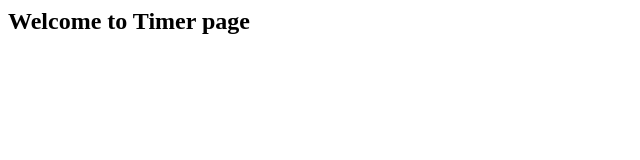
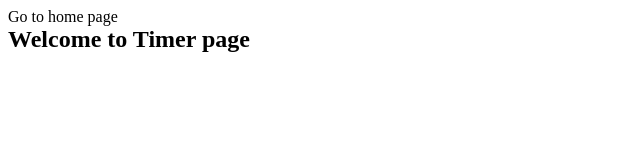
Before and after one commit to 1Fedor7/goit-js-hw-10, a website built with Vite: page src/1-timer.html in a window 1280 px wide. Shown: the whole page, without its empty margins (0-640 px from the left). Built offline with nearby package versions, Linux system fonts and the light colour scheme.

Commit message:
Add code to the html files

```diff
--- a/src/1-timer.html
+++ b/src/1-timer.html
@@ -9,7 +9,7 @@
   </head>
   <body>
     <section>
-      <a href="./index.html"></a>
+      <a href="./index.html">Go to home page</a>
       <h1>Welcome to Timer page</h1>
     </section>
     <script type="module" src="./js/1-timer.js"></script>
```
Also changed, not shown: src/2-snackbar.html (+1 -1 lines).
